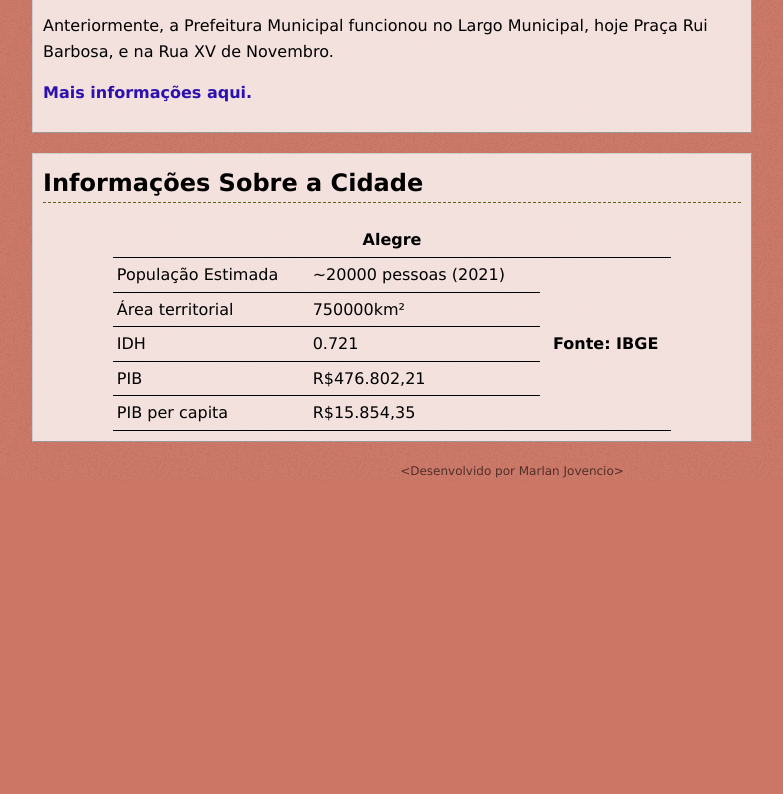
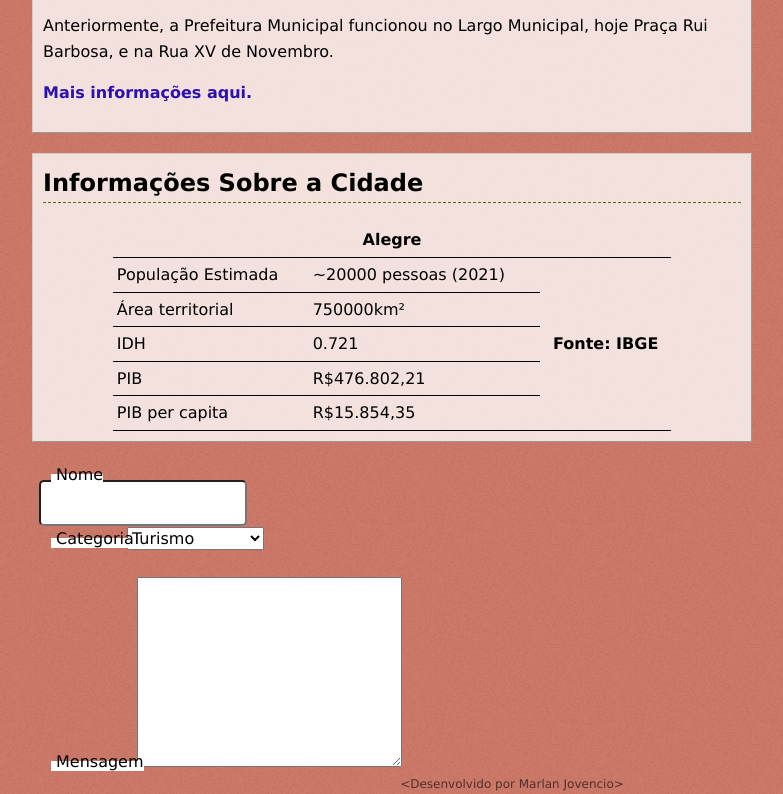
Before and after one commit to MarlanJovencio/ProgWeb-2022-01, a plain HTML site: page aula_2022_06_08/index.html in a window 1280 px wide. Shown: the part 1545-2339 px from the top of the page, without its empty margins (128-911 px from the left). Before the commit the page ends 2026 px from the top, so only its background shows below. Drawn offline with Linux system fonts and the light colour scheme.

Commit message:
feat(form): Implementação do form de contato

```diff
--- a/aula_2022_06_08/index.html
+++ b/aula_2022_06_08/index.html
@@ -136,9 +136,39 @@
                 <li>Interessante</li>
             </ol>
         </div>
+        <iframe class="map"
+            src="https://www.google.com/maps/embed?pb=!1m18!1m12!1m3!1d238819.97994602573!2d-41.646124227418575!3d-20.727995811432383!2m3!1f0!2f0!3f0!3m2!1i1024!2i768!4f13.1!3m3!1m2!1s0xbbe9d8fc381383%3A0x854718ddb73cc7f9!2sAlegre%20-%20ES%2C%2029500-000!5e0!3m2!1spt-BR!2sbr!4v1655329846993!5m2!1spt-BR!2sbr"
+            loading="lazy"
+            allowfullscreen=""
+            referrerpolicy="no-referrer-when-downgrade"
+        ></iframe>
     </aside>
 
     <div class="clear">
+    </div>
+
+    <div class="form">
+        <form action="submit">
+            <div class="field">
+                <label for="nome">Nome</label><br>
+                <input id="nome" type="text">
+            </div>
+
+            <div class="field">
+                <label for="categoria">Categoria</label>
+                <select name="categoria" id="categoria">
+                    <option value="turismo">Turismo</option>
+                    <option value="curiosidade">Curiosidade</option>
+                    <option value="informacoes">Informações</option>
+                    <option value="outro">Outro Assunto</option>
+                </select>
+            </div>
+            <br>
+            <div class="field">
+                <label for="mensagem">Mensagem</label>
+                <textarea name="mensagem" id="mensagem" cols="30" rows="10"></textarea>
+            </div>
+        </form>
     </div>
 
     <footer class="clear">&lt;Desenvolvido por Marlan Jovencio&gt;</footer>
--- a/aula_2022_06_08/styles/style.css
+++ b/aula_2022_06_08/styles/style.css
@@ -63,12 +63,12 @@
 
 .container-left {
     float: left;
-    width: 75%;
+    width: 720px;
 }
 
 .container-right {
     float: right;
-    width: 20%;
+    width: 192px;
 }
 
 .center {
@@ -104,3 +104,32 @@
     width: 80%;
     margin-top: 20px;
 }
+
+.map {
+    margin-top: 20px;
+    width: 194px;
+    height: 194px;
+}
+
+.form .field {
+    position: relative;
+    padding-right: 7px;
+    padding-left: 7px;
+    box-sizing: border-box;
+    display: block;
+    text-align: left;
+}
+
+.form .field label {
+    background: linear-gradient(to bottom, transparent 50%, white 50%);
+    position: relative;
+    left: 12px;
+    padding-left: 5px;
+}
+
+.form .field input {
+    margin-top: -8px;
+    border-radius: 5px;
+    padding-bottom: 8px;
+    padding-top: 16px;
+}
```
